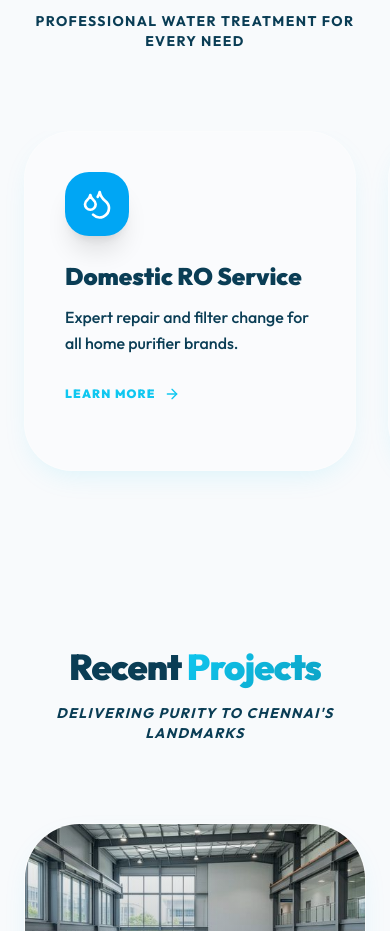
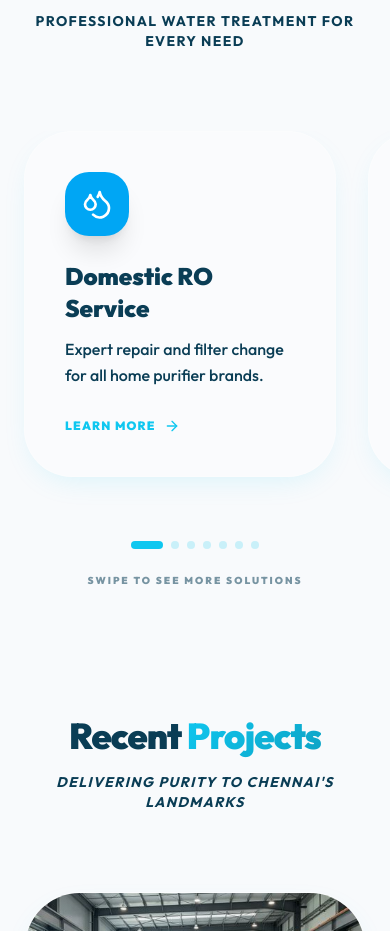
Before and after one commit to VaigundaRaJa345/ValliEnterprises, a Next.js app: page / in a window 390 px wide. Shown: the part 2060-2991 px from the top of the page. Built offline with nearby package versions, Linux system fonts and the light colour scheme.

Commit message:
Added Water softener2

```diff
--- a/src/app/page.tsx
+++ b/src/app/page.tsx
@@ -1,10 +1,10 @@
 "use client";
 
 import { motion, Variants } from "framer-motion";
-import { CheckCircle2, Droplets, ShieldCheck, Heart, ArrowRight, Zap, Star, ChevronDown, Award, Users, Search, Building2 } from "lucide-react";
+import { CheckCircle2, Droplets, ShieldCheck, Heart, ArrowRight, Zap, Star, ChevronDown, Award, Users, Search, Building2, ChevronLeft as LeftIcon, ChevronRight as RightIcon } from "lucide-react";
 import Image from "next/image";
 import Link from "next/link";
-import { useState } from "react";
+import { useState, useRef, useEffect } from "react";
 
 const fadeIn: Variants = {
   hidden: { opacity: 0, y: 40 },
@@ -61,6 +61,17 @@ function FAQ() {
 }
 
 export default function Home() {
+  const scrollRef = useRef<HTMLDivElement>(null);
+  const [activeIdx, setActiveIdx] = useState(0);
+
+  const handleScroll = () => {
+    if (scrollRef.current) {
+      const { scrollLeft, clientWidth } = scrollRef.current;
+      const index = Math.round(scrollLeft / clientWidth);
+      setActiveIdx(index);
+    }
+  };
+
   return (
     <div className="space-y-32">
       {/* Hero Section */}
@@ -170,7 +181,35 @@ export default function Home() {
           <p className="text-foreground/50 font-bold uppercase tracking-widest text-sm">Professional Water Treatment for Every Need</p>
         </motion.div>
 
-        <div className="flex overflow-x-auto gap-8 pb-12 snap-x snap-mandatory no-scrollbar -mx-6 px-6">
+        <div className="relative group/slider">
+          {/* Navigation Buttons - Desktop */}
+          <button
+            onClick={() => {
+              if (scrollRef.current) {
+                scrollRef.current.scrollBy({ left: -400, behavior: "smooth" });
+              }
+            }}
+            className="absolute left-0 top-1/2 -translate-y-1/2 -translate-x-6 z-20 h-14 w-14 rounded-full bg-white shadow-2xl flex items-center justify-center text-primary border border-primary/10 hover:scale-110 active:scale-95 transition-all opacity-0 group-hover/slider:opacity-100 hidden lg:flex"
+          >
+            <LeftIcon className="h-6 w-6" />
+          </button>
+
+          <button
+            onClick={() => {
+              if (scrollRef.current) {
+                scrollRef.current.scrollBy({ left: 400, behavior: "smooth" });
+              }
+            }}
+            className="absolute right-0 top-1/2 -translate-y-1/2 translate-x-6 z-20 h-14 w-14 rounded-full bg-white shadow-2xl flex items-center justify-center text-primary border border-primary/10 hover:scale-110 active:scale-95 transition-all opacity-0 group-hover/slider:opacity-100 hidden lg:flex"
+          >
+            <RightIcon className="h-6 w-6" />
+          </button>
+
+          <div
+            ref={scrollRef}
+            onScroll={handleScroll}
+            className="flex overflow-x-auto gap-8 pb-12 snap-x snap-mandatory no-scrollbar -mx-6 px-6"
+          >
             {[
               { title: "Domestic RO Service", icon: Droplets, color: "bg-sky-500", desc: "Expert repair and filter change for all home purifier brands." },
               { title: "Industrial RO Plants", icon: Building2, color: "bg-primary", desc: "Heavy-duty systems custom-built for factories and schools." },
@@ -187,7 +226,7 @@ export default function Home() {
                 viewport={{ once: true }}
                 variants={fadeIn}
                 transition={{ delay: idx * 0.1 }}
-              className="glass-card p-10 rounded-[3rem] space-y-6 group flex-shrink-0 w-[85vw] md:w-[400px] snap-center"
+                className="glass-card p-10 rounded-[3rem] space-y-6 group flex-shrink-0 w-[80vw] md:w-[400px] snap-center"
               >
                 <div className={`h-16 w-16 rounded-3xl ${item.color} flex items-center justify-center text-white shadow-xl transition-transform group-hover:scale-110 group-hover:rotate-6`}>
                    <item.icon className="h-8 w-8" />
@@ -201,6 +240,22 @@ export default function Home() {
                 </Link>
               </motion.div>
             ))}
+          </div>
+
+          {/* Pagination Dots - Mobile/Tablet */}
+          <div className="flex justify-center gap-2 mt-4 lg:hidden">
+            {[0, 1, 2, 3, 4, 5, 6].map((i) => (
+              <div
+                key={i}
+                className={`h-2 rounded-full transition-all duration-300 ${activeIdx === i ? 'w-8 bg-primary' : 'w-2 bg-primary/20'}`}
+              />
+            ))}
+          </div>
+
+          {/* Scroll Hint for Mobile */}
+          <div className="text-center mt-6 lg:hidden">
+            <p className="text-[10px] font-black uppercase tracking-[0.2em] text-foreground/30 animate-pulse">Swipe to see more solutions</p>
+          </div>
         </div>
       </section>
 
```
Lines whose indentation alone changed are shown as unchanged.
